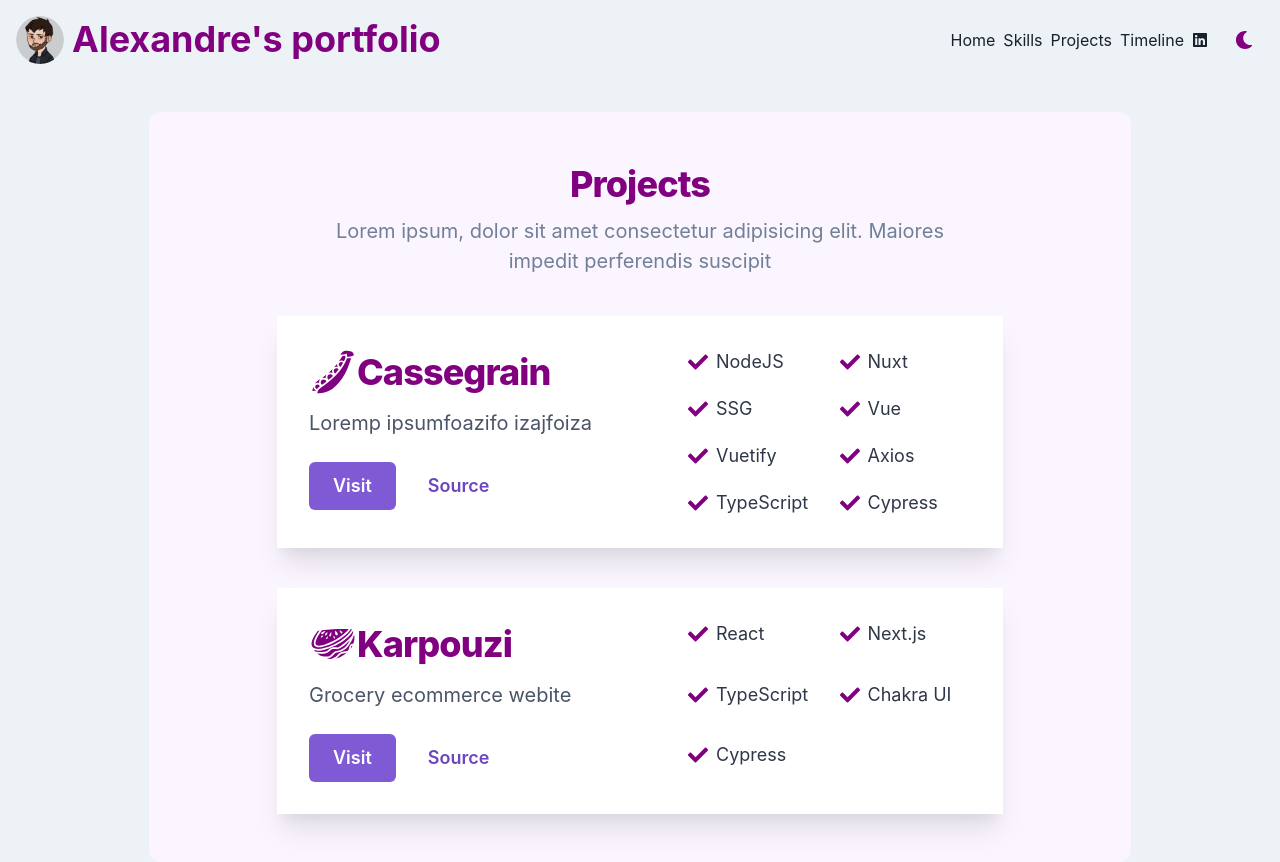
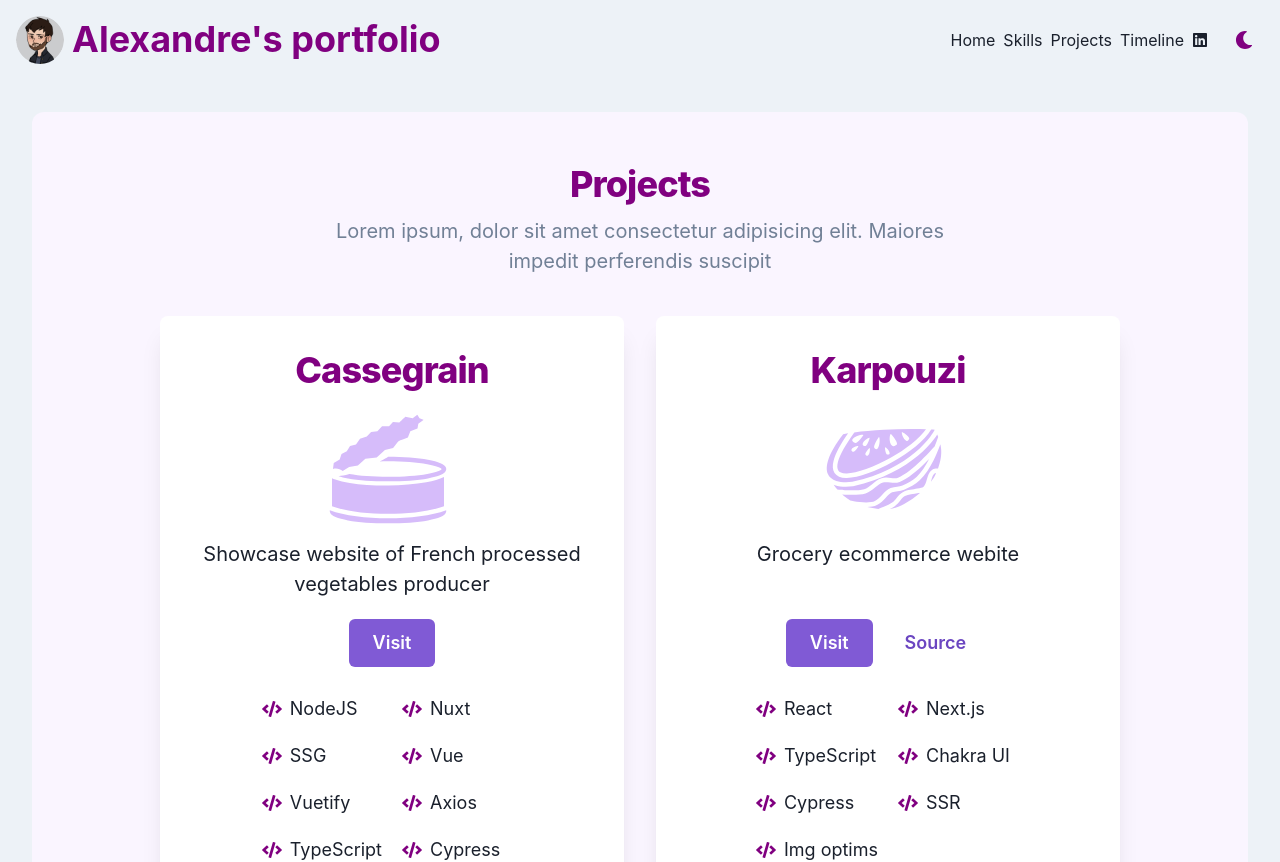
Before and after one commit to alpliar/portfolio, a Next.js app: page /projects in a window 1280 px wide. Shown: the top 862 px of the page. Built offline with nearby package versions, Linux system fonts and the light colour scheme.

Commit message:
feature: projects page

```diff
--- a/components/FeatureWithFeatureList.tsx
+++ b/components/FeatureWithFeatureList.tsx
@@ -14,7 +14,7 @@ import {
   Wrap,
 } from "@chakra-ui/react";
 import React from "react";
-import { FaCheck } from "react-icons/fa";
+import { FaCheck, FaCode } from "react-icons/fa";
 import { IconType } from "react-icons/lib";
 
 interface FeatureWithFeatureListProps {
@@ -22,6 +22,8 @@ interface FeatureWithFeatureListProps {
   features: string[];
   icon: IconType;
   title: string;
+  siteUrl?: string;
+  sourceUrl?: string;
 }
 
 const FeatureWithFeatureList: React.FC<FeatureWithFeatureListProps> = ({
@@ -29,25 +31,34 @@ const FeatureWithFeatureList: React.FC<FeatureWithFeatureListProps> = ({
   features,
   icon,
   title,
+  siteUrl,
+  sourceUrl,
 }) => {
   const Feature = (props: TextProps) => {
     return (
-      <Flex justifyContent={{ base: "center", lg: "left" }}>
+      <Flex
+        justifyContent={{
+          base: "center",
+          // lg: "left"
+        }}
+      >
         <Icon
-          as={FaCheck}
+          as={FaCode}
           color="primary"
-          boxSize={5}
+          boxSize={{ base: 3, sm: 5 }}
           mt={1}
           mr={2}
           viewBox="0 0 20 20"
           fill="currentColor"
         />
+
         <Text
-          fontSize="lg"
-          color="gray.700"
-          _dark={{
-            color: "gray.400",
-          }}
+          fontSize={{ base: "sm", sm: "lg" }}
+          transition="all 1s"
+          //   color="gray.700"
+          //   _dark={{
+          //     color: "gray.400",
+          //   }}
           {...props}
         />
       </Flex>
@@ -58,33 +69,56 @@ const FeatureWithFeatureList: React.FC<FeatureWithFeatureListProps> = ({
   const boxSize = 12;
 
   const containerStyle: BoxProps = {
-    width: "full",
-    shadow: "xl",
-    backgroundColor: "white",
+    _before: {
+      backgroundColor: "pale",
+      content: '""',
+      display: "block",
+      position: "absolute",
+      right: 0,
+      top: 0,
+      transition: "all 1s",
+      width: 0,
+    },
     _dark: {
-      backgroundColor: "gray.800",
+      _hover: {
+        backgroundColor: "highlight",
+      },
+      backgroundColor: "surface",
     },
+    _hover: {
+      _before: {
+        borderBottomColor: "primary",
+        borderLeftColor: "primary",
+      },
+      backgroundColor: "highlight",
+    },
+    backgroundColor: "surface",
+    mx: "auto",
     paddingX: 8,
     paddingY: 8,
-    mx: "auto",
+    rounded: "lg",
+    shadow: "xl",
+    transition: "all 1s",
+    width: "full",
   };
 
   return (
     <>
-      <Box position="relative" {...containerStyle}>
+      <Flex position="relative" {...containerStyle}>
         <SimpleGrid
           columns={{
             base: 1,
-            lg: 2,
+            // lg: 2,
           }}
           spacingY={{
-            base: 10,
-            lg: 32,
+            base: 5,
+            // lg: 32,
           }}
           spacingX={{
-            base: 10,
-            lg: 24,
+            base: 5,
+            // lg: 24,
           }}
+          flexGrow={1}
         >
           <Box>
             <chakra.h2
@@ -100,44 +134,61 @@ const FeatureWithFeatureList: React.FC<FeatureWithFeatureListProps> = ({
               display="flex"
               flexDirection={{ base: "column", sm: "row" }}
               alignItems="center"
-              justifyContent={{ base: "center", lg: "start" }}
+              //   justifyContent={{ base: "center", lg: "start" }}
+              justifyContent="center"
               transition="all 1s"
             >
+              {title}
+            </chakra.h2>
+            <Box textAlign="center">
               <Icon
+                // position="absolute"
+                // top={0}
+                // left={0}
                 as={icon}
-                color="primary"
-                boxSize={boxSize}
+                color="secondary"
+                _hover={{
+                  color: "primary",
+                }}
+                boxSize={{ base: 32 }}
                 // fontSize="18px"
                 // borderWidth={{ base: 2, md: 0 }}
                 // borderColor={{ base: "primary", md: "transparent" }}
                 // borderRadius={{ base: "full", md: "initial" }}
                 // padding={1.5}
+                mr={{ sm: 2 }}
                 transition="all 1s"
-                zIndex={1}
               />
-              {` `}
-              {title}
-            </chakra.h2>
+            </Box>
+
             <chakra.p
-              mb={6}
               fontSize={{
                 base: "lg",
                 md: "xl",
               }}
+              minH={{ md: "3em" }}
               textAlign={{
                 base: "center",
-                lg: "left",
+                // lg: "left",
               }}
-              color="gray.600"
-              _dark={{
-                color: "gray.500",
-              }}
+              //   color="gray.600"
+              //   _dark={{
+              //     color: "gray.500",
+              //   }}
             >
               {description}
             </chakra.p>
-            <Wrap justify={{ base: "center", lg: "left" }}>
+          </Box>
+          <Wrap
+            justify={{
+              base: "center",
+              //   lg: "left"
+            }}
+          >
+            {siteUrl && (
               <Button
                 as="a"
+                href={siteUrl}
                 variant="solid"
                 w={{
                   base: "full",
@@ -152,8 +203,11 @@ const FeatureWithFeatureList: React.FC<FeatureWithFeatureListProps> = ({
               >
                 Visit
               </Button>
+            )}
+            {sourceUrl && (
               <Button
                 as="a"
+                href={sourceUrl}
                 variant="ghost"
                 w={{
                   base: "full",
@@ -168,20 +222,23 @@ const FeatureWithFeatureList: React.FC<FeatureWithFeatureListProps> = ({
               >
                 Source
               </Button>
-            </Wrap>
-          </Box>
+            )}
+          </Wrap>
           <SimpleGrid
-            columns={{ base: 1, md: 2 }}
+            columns={{ base: 1, lg: 2 }}
             flexGrow={1}
             spacing={5}
-            alignItems="start"
+            alignItems="end"
+            justifyItems="start"
+            mt={{ lg: 2 }}
+            margin="auto"
           >
             {features.map((feature, index) => (
               <Feature key={index}>{feature}</Feature>
             ))}
           </SimpleGrid>
         </SimpleGrid>
-      </Box>
+      </Flex>
     </>
   );
 };
--- a/pages/projects.tsx
+++ b/pages/projects.tsx
@@ -8,11 +8,11 @@ import {
   SiSvelte,
   SiTypescript,
 } from "react-icons/si";
-import { GiPeas, GiWatermelon } from "react-icons/gi";
+import { GiOpenedFoodCan, GiPeas, GiWatermelon } from "react-icons/gi";
 import Feature from "../components/Feature";
 import Features from "../layouts/Features";
 import Link from "../components/Link";
-import { Box, Text } from "@chakra-ui/react";
+import { Box, Text, useBreakpointValue } from "@chakra-ui/react";
 import SingleFeature from "../layouts/SingleFeature";
 import FeatureWithFeatureList from "../components/FeatureWithFeatureList";
 
@@ -21,14 +21,14 @@ const ProjectsPage: React.FC<Props> = ({}) => {
   return (
     <>
       <Features
-        columns={1}
+        columns={useBreakpointValue({ base: 1, sm: 2 })}
         title="Projects"
         subtitle="Lorem ipsum, dolor sit amet consectetur adipisicing elit. Maiores
         impedit perferendis suscipit"
       >
         <FeatureWithFeatureList
           title="Cassegrain"
-          description="Loremp ipsumfoazifo izajfoiza "
+          description="Showcase website of French processed vegetables producer "
           features={[
             "NodeJS",
             "Nuxt",
@@ -39,13 +39,24 @@ const ProjectsPage: React.FC<Props> = ({}) => {
             "TypeScript",
             "Cypress",
           ]}
-          icon={GiPeas}
+          icon={GiOpenedFoodCan}
+          siteUrl="https://www.cassegrain.com"
         />
         <FeatureWithFeatureList
           title="Karpouzi"
           description="Grocery ecommerce webite "
-          features={["React", "Next.js", "TypeScript", "Chakra UI", "Cypress"]}
+          features={[
+            "React",
+            "Next.js",
+            "TypeScript",
+            "Chakra UI",
+            "Cypress",
+            "SSR",
+            "Img optims",
+          ]}
           icon={GiWatermelon}
+          siteUrl="https://karpouzi.vercel.app/"
+          sourceUrl="https://github.com/alpliar/karpouzi/"
         />
       </Features>
     </>
--- a/pages/skills.tsx
+++ b/pages/skills.tsx
@@ -1,3 +1,4 @@
+import { useBreakpointValue } from "@chakra-ui/react";
 import React from "react";
 import {
   SiNextdotjs,
@@ -17,6 +18,7 @@ const SkillsPage: React.FC<Props> = ({}) => {
       title="Skills"
       subtitle="Lorem ipsum, dolor sit amet consectetur adipisicing elit. Maiores
         impedit perferendis suscipit"
+      columns={useBreakpointValue({ base: 1, sm: 2 })}
     >
       <Feature title="Typescript" icon={SiTypescript}>
         Lorem ipsum, dolor sit amet consectetur adipisicing elit. Maiores
--- a/theme/semanticTokens/colors.ts
+++ b/theme/semanticTokens/colors.ts
@@ -30,6 +30,18 @@ const colors = {
     _dark: "whiteAlpha.50",
     _light: "blackAlpha.50",
   },
+  pale: {
+    _dark: "gray.700",
+    _light: "purple.50",
+  },
+  highlight: {
+    _dark: "cyan.900",
+    _light: "purple.100",
+  },
+  surface: {
+    _dark: "gray.800",
+    _light: "white",
+  },
 };
 
 export default colors;
```
